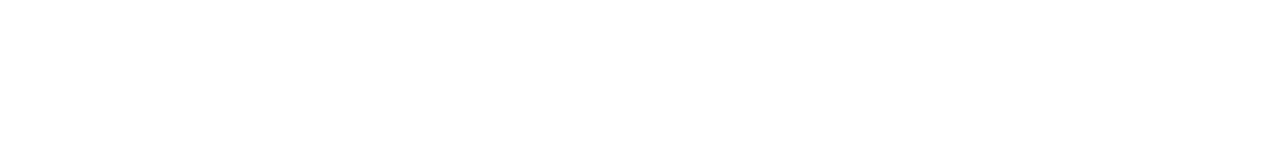
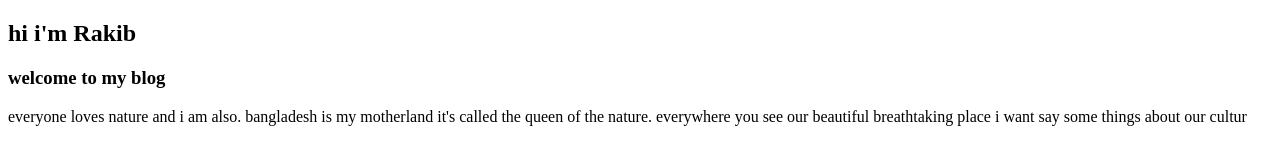
Before and after one commit to RahmanRakibur/my-second-repo, a plain HTML site: page index.html in a window 1280 px wide. Drawn offline with Linux system fonts and the light colour scheme.

Commit message:
added header

```diff
--- a/index.html
+++ b/index.html
@@ -4,9 +4,17 @@
   <meta charset="UTF-8">
   <meta http-equiv="X-UA-Compatible" content="IE=edge">
   <meta name="viewport" content="width=device-width, initial-scale=1.0">
-  <title>my second repo</title>
+  <title>my second github repo</title>
 </head>
 <body>
+    <h2>hi i'm Rakib</h2>
+    <h3>welcome to my blog</h3>
+    <p>everyone loves nature and i am also. bangladesh is my motherland it's called the queen of the nature. everywhere you see our beautiful breathtaking place i want say some things about our cultur</p>
+
+
+
+
+
 
 </body>
 </html>
```
